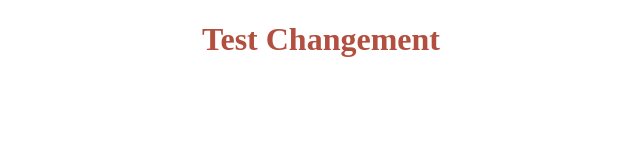
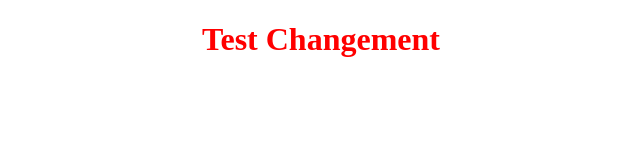
Before and after one commit to Andry-GitCrs/premierProjetGitHub, a plain HTML site: page index.html in a window 1280 px wide. Shown: the whole page, without its empty margins (319-959 px from the left). Drawn offline with Linux system fonts and the light colour scheme.

Commit message:
Title to red color

```diff
--- a/style.css
+++ b/style.css
@@ -1,4 +1,4 @@
 h1{
-    color: rgb(178, 79, 63);
+    color: red;
     text-align: center;
 }
```
